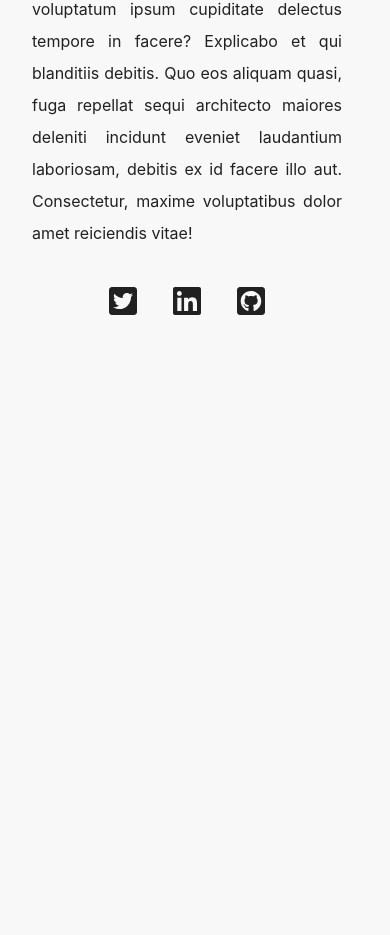
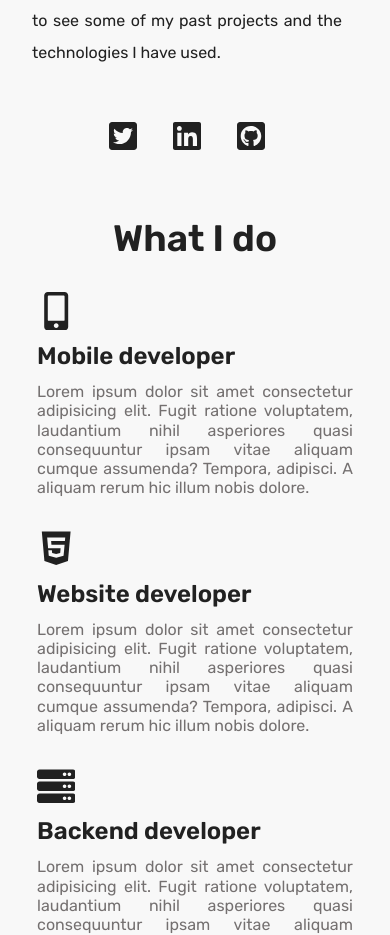
Before and after one commit to Trinity6264/my-portfolio, a React (Create React App) app: page / in a window 390 px wide. Shown: the part 1045-1980 px from the top of the page. Before the commit the page ends 1382 px from the top, so only its background shows below. Built offline with nearby package versions, Linux system fonts and the light colour scheme.

Commit message:
Service page done

```diff
--- a/src/components/LandingPage.jsx
+++ b/src/components/LandingPage.jsx
@@ -7,11 +7,11 @@ const LandingPage = () => {
             <div className="intro-self">
                 <h2><span className='im'>I'm</span> Amoah Alexander</h2>
                 <br />
-                <p>Lorem ipsum dolor, sit amet consectetur adipisicing elit. Fugiat veritatis unde aperiam ad voluptatem vitae aut quos. Suscipit reiciendis rerum architecto, magni consectetur aliquid consequuntur fugiat cum iusto? Odio voluptatibus ullam aliquam velit a, blanditiis fugiat corporis quo quaerat magni quod laborum illo. Quae dolor doloremque ducimus quibusdam rem nisi corrupti maiores error cumque, eveniet esse reprehenderit assumenda fugiat vero at voluptatum ipsum cupiditate delectus tempore in facere? Explicabo et qui blanditiis debitis. Quo eos aliquam quasi, fuga repellat sequi architecto maiores deleniti incidunt eveniet laudantium laboriosam, debitis ex id facere illo aut. Consectetur, maxime voluptatibus dolor amet reiciendis vitae!</p>
+                <p>I am a JavaScript and Flutter developer. I specialize in building web and mobile applications that are both visually appealing and highly functional. My expertise in JavaScript and HTML/CSS allows me to create responsive and dynamic web experiences, while my knowledge of Flutter and the Dart programming language enables me to develop high-performance mobile apps for both iOS and Android platforms. I am always looking for new challenges and opportunities to improve my skills and deliver the best possible results for my clients. Please take a look at my portfolio to see some of my past projects and the technologies I have used.</p>
                 <br />
                 <div className="social-links">
                     <span>
-                        <a href="#" target="_blank" rel="noopener noreferrer">
+                        <a href="https://twitter.com/kObi_plAy" target="_blank" rel="noopener noreferrer">
                             <FaTwitterSquare />
                         </a>
                     </span>
@@ -21,7 +21,7 @@ const LandingPage = () => {
                         </a>
                     </span>
                     <span className='linkedin'>
-                        <a href="#" target="_blank" rel="noopener noreferrer">
+                        <a href="https://github.com/Trinity6264" target="_blank" rel="noopener noreferrer">
                             <FaGithubSquare />
                         </a>
                     </span>
--- a/src/components/Navbar.jsx
+++ b/src/components/Navbar.jsx
@@ -18,7 +18,8 @@ const Navbar = () => {
                     <Link to={'/'}>Home</Link>
                 </li>
                 <li>
-                    <Link to={'#service'}>Service</Link>
+                    <a href="#service">Service</a>
+                    {/* <Link to={'service'}>Service</Link> */}
                 </li>
                 <li>
                     <Link to={'#skills'}>Skills</Link>
--- /dev/null
+++ b/src/components/Service.jsx
@@ -0,0 +1,41 @@
+import React from 'react'
+import {FaHtml5, FaMobileAlt, FaServer} from 'react-icons/fa'
+const Service = () => {
+  const listOfServices = [
+    {
+      iconTag: <FaMobileAlt/>,
+      title: 'Mobile developer',
+      content: 'Lorem ipsum dolor sit amet consectetur adipisicing elit. Fugit ratione voluptatem, laudantium nihil asperiores quasi consequuntur ipsam vitae aliquam cumque assumenda? Tempora, adipisci. A aliquam rerum hic illum nobis dolore.'
+    },
+    {
+      iconTag: <FaHtml5/>,
+      title: 'Website developer',
+      content: 'Lorem ipsum dolor sit amet consectetur adipisicing elit. Fugit ratione voluptatem, laudantium nihil asperiores quasi consequuntur ipsam vitae aliquam cumque assumenda? Tempora, adipisci. A aliquam rerum hic illum nobis dolore.'
+    },
+    {
+      iconTag: <FaServer/>,
+      title: 'Backend developer',
+      content: 'Lorem ipsum dolor sit amet consectetur adipisicing elit. Fugit ratione voluptatem, laudantium nihil asperiores quasi consequuntur ipsam vitae aliquam cumque assumenda? Tempora, adipisci. A aliquam rerum hic illum nobis dolore.'
+    },
+  ];
+  return (
+    <div className='service' id='service'>
+      <h2>What I do</h2>
+      <div className="service-divs-wrapper">
+        {
+          listOfServices.map(({ content, iconTag, title }) => {
+            return <div className="service-wrapper" key={title}>
+              {iconTag}
+              <h3>{title}</h3>
+              <p>
+                {content}
+              </p>
+            </div>
+          })
+        }
+      </div>
+    </div>
+  )
+}
+
+export default Service
--- a/src/index.css
+++ b/src/index.css
@@ -1,4 +1,4 @@
-
+@import url('https://fonts.googleapis.com/css2?family=Rubik:wght@400;500;600&display=swap');
 :root{
   --bgWhite: #f8f8f8;
   --blackColor: #212121;
@@ -9,16 +9,17 @@
   margin: 0;
   box-sizing: border-box;
   scroll-behavior: smooth;
+
 }
 ::selection{
   background-color: var(--blackColor);
   color: var(--bgWhite);
 }
 
+
+
 body {
-  font-family: -apple-system, BlinkMacSystemFont, 'Segoe UI', 'Roboto', 'Oxygen',
-    'Ubuntu', 'Cantarell', 'Fira Sans', 'Droid Sans', 'Helvetica Neue',
-    sans-serif;
+  font-family: 'Rubik', sans-serif;
   -webkit-font-smoothing: antialiased;
   -moz-osx-font-smoothing: grayscale;
   background-color: var(--bgWhite);
@@ -27,6 +28,12 @@ body {
 img{
   width: 100%;
 }
+h2{
+  font-size: 2.3em;
+}
+h3{
+  font-size: 1.5em;
+}
 
 code {
   font-family: source-code-pro, Menlo, Monaco, Consolas, 'Courier New',
--- a/src/pages/Home.jsx
+++ b/src/pages/Home.jsx
@@ -1,5 +1,6 @@
 import React from 'react'
 import LandingPage from '../components/LandingPage'
+import Service from '../components/Service'
 import '../style/home_style.css'
 
 
@@ -7,6 +8,7 @@ const Home = () => {
   return (
     <section className='home' id='home'>
       <LandingPage/>
+      <Service/>
     </section>
   )
 }
--- a/src/style/Navbar_style.css
+++ b/src/style/Navbar_style.css
@@ -6,7 +6,7 @@ nav {
   left: 0;
   top: 0;
   width: 100%;
-  max-width: 1200px;
+  max-width: 1315px;
   padding: 1em;
   z-index: 100;
   background-color: var(--bgWhite);
--- a/src/style/home_style.css
+++ b/src/style/home_style.css
@@ -10,15 +10,14 @@
   align-items: flex-start;
   justify-content: space-between;
   padding-top: 5em;
+  /* height: 35em; */
 }
-
 
 .intro-self {
   flex: 1;
   margin-right: 3em;
-}
-.intro-self > h2 {
-  font-size: 2.3em;
+  max-height: max-content;
+  line-height: 2.2em;
 }
 
 .intro-self .im {
@@ -27,15 +26,15 @@
 .intro-self p {
   line-height: 2em;
 }
-.intro-self .social-links  svg{
+.intro-self .social-links svg {
   font-size: 2em;
   color: var(--blackColor);
   transition: all 1000ms ease;
 }
-.intro-self .social-links  svg:hover{
+.intro-self .social-links svg:hover {
   transform: scale(1.3) rotateX(360deg);
 }
-.intro-self .social-links  .linkedin{
+.intro-self .social-links .linkedin {
   margin-left: 2em;
 }
 
@@ -48,9 +47,42 @@
   object-fit: fill;
 }
 
+/* Service */
+
+.service {
+  margin-top: 5.3em;
+  margin-bottom: 5.3em;
+}
+
+.service .service-divs-wrapper {
+  display: flex;
+  margin-top: 2em;
+  justify-content: space-between;
+  align-items: center;
+}
+
+.service .service-divs-wrapper .service-wrapper {
+  display: flex;
+  flex-direction: column;
+  text-align: justify;
+  width: 30%;
+}
+
+.service .service-divs-wrapper .service-wrapper > svg {
+  font-size: 2.4em;
+}
+.service .service-divs-wrapper .service-wrapper > h3 {
+  margin: .5em 0;
+}
+.service .service-divs-wrapper .service-wrapper > p {
+  color: rgb(116, 112, 112);
+  text-align: justify;
+  line-height: 1.2em;
+}
+
 /* Phone screen */
 
-@media  screen and (max-width: 769px) {
+@media screen and (max-width: 769px) {
   .intro-main {
     display: flex;
     align-items: center;
@@ -73,6 +105,36 @@
   }
   .intro-self > .social-links {
     margin: 1em 0;
+  }
+  .intro-pic {
+    width: 24em;
+  }
+  .intro-pic > img {
+    height: 20rem;
+    display: block;
+    object-fit: fill;
+  }
 
+  /* services */
+
+  .service {
+    margin-top: 2.3em;
+    margin-bottom: 2.3em;
+    display: flex;
+    text-align: center;
+    flex-direction: column;
+  }
+  .service .service-divs-wrapper {
+    margin-top: 2em;
+    flex-direction: column;
+    width: 81%;
+    margin: auto;
+  }
+  .service .service-divs-wrapper .service-wrapper {
+    display: flex;
+    flex-direction: column;
+    text-align: justify;
+    width: 100%;
+    margin-top: 2em;
   }
 }
```
Lines whose indentation alone changed are shown as unchanged.
